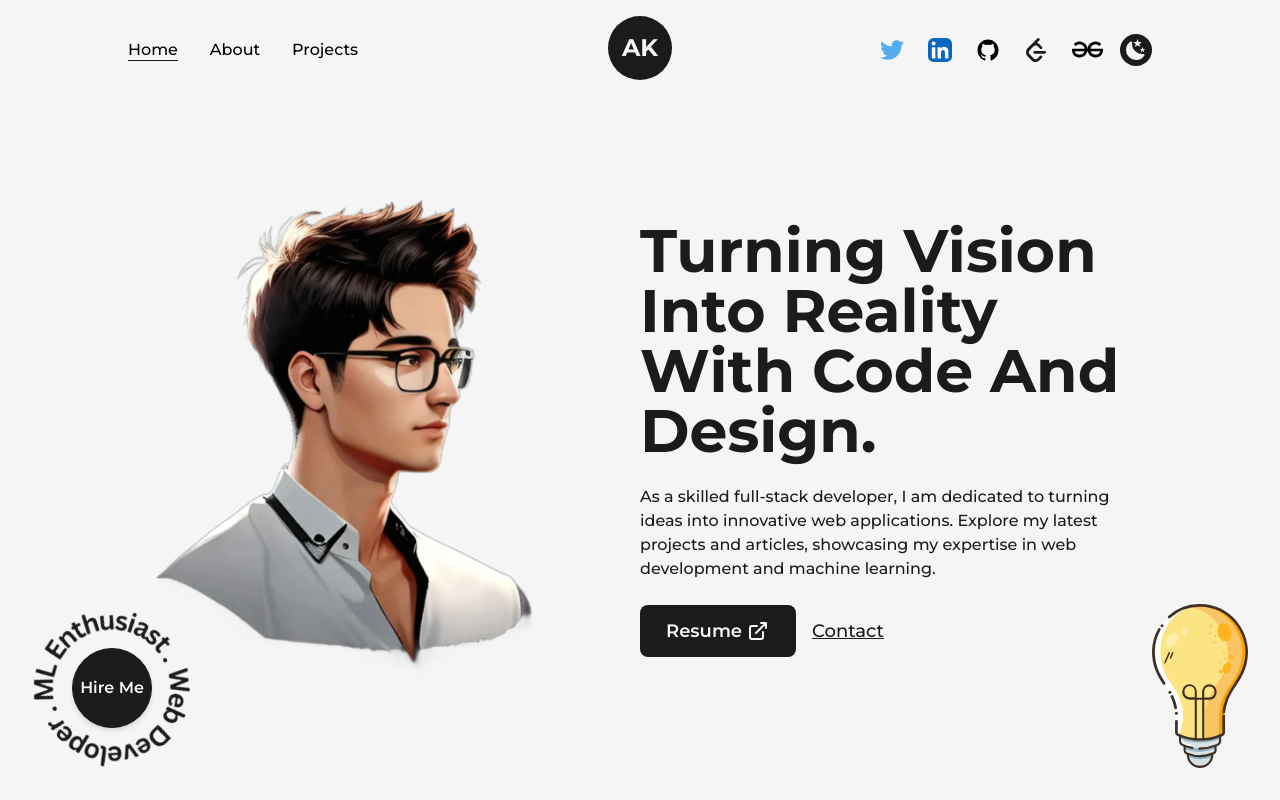
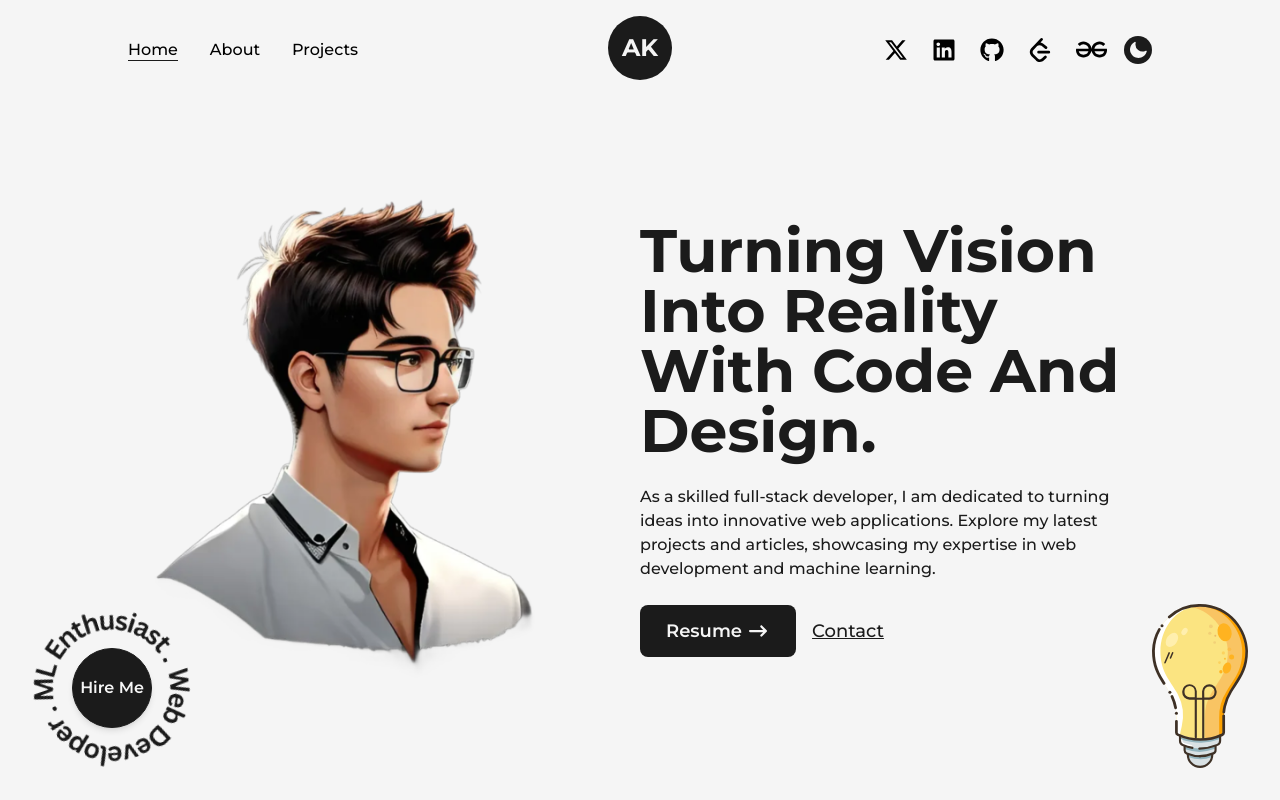
Before and after one commit to abhishekk-dev23/Portfolio, a Next.js app: page / in a window 1280 px wide. Shown: the top 800 px of the page. Built offline with nearby package versions, Linux system fonts and the light colour scheme.

Commit message:
some icons changed

```diff
--- a/src/app/page.js
+++ b/src/app/page.js
@@ -3,7 +3,7 @@ import Image from "next/image";
 import profilePic from "../../public/images/profile/developer.png";
 import AnimatedText from "@/components/AnimatedText";
 import Link from "next/link";
-import { LinkArrow } from "@/components/Icons";
+import { FaArrowRightLong } from "react-icons/fa6";
 import HireMe from "@/components/HireMe";
 import LightBulb from "../../public/images/svgs/miscellaneous_icons_1.svg";
 import TransitionEffect from "@/components/TransitionEffect";
@@ -43,7 +43,8 @@ export default function Home() {
                                     className="flex items-center bg-dark text-light p-2.5 px-6 rounded-lg text-lg font-semibold hover:bg-light hover:text-dark border-2 border-solid border-transparent hover:border-dark dark:text-dark dark:bg-light hover:dark:bg-dark hover:dark:text-light hover:dark:border-light md:p-2 md:px-4 md:text-base"
                                     prefetch={false}
                                 >
-                                    Resume <LinkArrow className={"w-6 ml-1"} />
+                                    Resume{" "}
+                                    <FaArrowRightLong className="w-6 ml-1" />
                                 </Link>
                                 <Link
                                     href="mailto:abhishek.web.kr@gmail.com"
--- a/src/components/NavBar.js
+++ b/src/components/NavBar.js
@@ -2,17 +2,12 @@
 import React, { useState } from "react";
 import Link from "next/link";
 import { SiGeeksforgeeks } from "react-icons/si";
+import { FaGithub, FaLinkedin } from "react-icons/fa";
+import { FaXTwitter } from "react-icons/fa6";
+import { HiMiniMoon, HiMiniSun } from "react-icons/hi2";
 import Logo from "./Logo";
 import { usePathname } from "next/navigation";
-import {
-    TwitterIcon,
-    LinkedInIcon,
-    GithubIcon,
-    LeetcodeIcon,
-    SunIcon,
-    MoonIcon,
-    GeeksForGeeksIcon,
-} from "./Icons";
+import { SiLeetcode } from "react-icons/si";
 import { motion } from "framer-motion";
 import useThemeSwitcher from "./hooks/useThemeSwitcher";
 import { useRouter } from "next/navigation";
@@ -101,7 +96,7 @@ const NavBar = () => {
                         className="w-6 mr-3"
                         aria-label="Twitter"
                     >
-                        <TwitterIcon />
+                        <FaXTwitter className="w-full h-full" />
                     </motion.a>
                     <motion.a
                         href="https://www.linkedin.com/in/abhi-web-kr/"
@@ -111,7 +106,7 @@ const NavBar = () => {
                         className="w-6 mx-3"
                         aria-label="LinkedIn"
                     >
-                        <LinkedInIcon />
+                        <FaLinkedin className="w-full h-full" />
                     </motion.a>
                     <motion.a
                         href="https://github.com/abhi-web-kr"
@@ -121,7 +116,7 @@ const NavBar = () => {
                         className="w-6 mx-3"
                         aria-label="Github"
                     >
-                        <GithubIcon />
+                        <FaGithub className="w-full h-full" />
                     </motion.a>
                     <motion.a
                         href="https://leetcode.com/u/abhi-web-kr/"
@@ -131,7 +126,7 @@ const NavBar = () => {
                         className="w-6 mx-3 fill-dark dark:fill-light rounded-full"
                         aria-label="Leetcode"
                     >
-                        <LeetcodeIcon />
+                        <SiLeetcode className="w-full h-full" />
                     </motion.a>
 
                     <motion.a
@@ -142,8 +137,7 @@ const NavBar = () => {
                         className="w-6 mx-3 fill-dark dark:fill-light"
                         aria-label="GeeksForGeeks"
                     >
-                        <SiGeeksforgeeks className="w-[35px] h-[35px] pr-[4px]"/>
-
+                        <SiGeeksforgeeks className="w-[35px] h-[35px] pr-[4px]" />
                     </motion.a>
 
                     <button
@@ -154,9 +148,9 @@ const NavBar = () => {
                         aria-label={`${"mode" === "light" ? "light" : "dark"} mode`}
                     >
                         {mode === "dark" ? (
-                            <SunIcon className={"fill-dark"} />
+                            <HiMiniSun className="w-5 h-5" />
                         ) : (
-                            <MoonIcon className={"fill-dark"} />
+                            <HiMiniMoon className="w-5 h-5" />
                         )}
                     </button>
                 </nav>
@@ -196,7 +190,7 @@ const NavBar = () => {
                             className="w-6 mr-3 sm:mr-1"
                             aria-label="Twitter"
                         >
-                            <TwitterIcon />
+                            <FaXTwitter className="w-full h-full" />
                         </motion.a>
                         <motion.a
                             href="https://www.linkedin.com/in/abhi-web-kr/"
@@ -206,7 +200,7 @@ const NavBar = () => {
                             className="w-6 mx-3 sm:mx-1"
                             aria-label="LinkedIn"
                         >
-                            <LinkedInIcon />
+                            <FaLinkedin className="w-full h-full" />
                         </motion.a>
                         <motion.a
                             href="https://github.com/abhi-web-kr"
@@ -216,7 +210,7 @@ const NavBar = () => {
                             className="w-6 mx-3 bg-light rounded-full dark:bg-dark sm:mx-1"
                             aria-label="Github"
                         >
-                            <GithubIcon />
+                            <FaGithub className="w-full h-full" />
                         </motion.a>
                         <motion.a
                             href="https://leetcode.com/u/abhi-web-kr/"
@@ -226,7 +220,7 @@ const NavBar = () => {
                             className="w-6 mx-3 fill-light dark:fill-dark rounded-full sm:mx-1"
                             aria-label="Leetcode"
                         >
-                            <LeetcodeIcon />
+                            <SiLeetcode className="w-full h-full" />
                         </motion.a>
                         <motion.a
                             href="https://www.geeksforgeeks.org/profile/obishake?tab=activity"
@@ -236,7 +230,7 @@ const NavBar = () => {
                             className="w-6 mx-3 sm:mx-1 fill-light dark:fill-dark"
                             aria-label="Geeksforgeeks"
                         >
-                            <SiGeeksforgeeks className="w-[35px] h-[35px] dark:text-black text-white  pr-[7px]"/>
+                            <SiGeeksforgeeks className="w-[35px] h-[35px] dark:text-black text-white  pr-[7px]" />
                         </motion.a>
                         <button
                             onClick={() => {
@@ -246,9 +240,9 @@ const NavBar = () => {
                             aria-label={`${"mode" === "light" ? "light" : "dark"} mode`}
                         >
                             {mode === "dark" ? (
-                                <SunIcon className={"fill-dark"} />
+                                <HiMiniSun className="w-5 h-5" />
                             ) : (
-                                <MoonIcon className={"fill-dark"} />
+                                <HiMiniMoon className="w-5 h-5" />
                             )}
                         </button>
                     </nav>
--- a/src/components/Project.js
+++ b/src/components/Project.js
@@ -1,39 +1,68 @@
-'use client'
+"use client";
 
 import Link from "next/link";
 import { motion } from "framer-motion";
 import Image from "next/image";
-import { GithubIcon } from "./Icons";
+import { FaGithub } from "react-icons/fa";
 
 const FramerImage = motion(Image);
 
-const Project = ({title, type, img, link, github}) => {
+const Project = ({ title, type, img, link, github }) => {
     const hasImage = Boolean(img);
 
     return (
-        <article className='w-full flex flex-col items-center justify-between rounded-2xl border border-solid border-dark bg-light p-6 relative dark:bg-dark dark:border-light xs:p-4'>
-            <div className='absolute top-0 -right-3 -z-10 w-[101%] h-[103%] rounded-[2rem] bg-dark rounded-br-3xl dark:bg-light md:-right-2 md:w-[101%] xs:h-[102%] xs:rounded-[1.5rem]'/>
+        <article className="w-full flex flex-col items-center justify-between rounded-2xl border border-solid border-dark bg-light p-6 relative dark:bg-dark dark:border-light xs:p-4">
+            <div className="absolute top-0 -right-3 -z-10 w-[101%] h-[103%] rounded-[2rem] bg-dark rounded-br-3xl dark:bg-light md:-right-2 md:w-[101%] xs:h-[102%] xs:rounded-[1.5rem]" />
             {hasImage && (
-                <Link href={link} target="_blank" className='w-full cursor-pointer overflow-hidden rounded-lg'>
-                    <FramerImage src={img} alt={title} className="w-full h-auto" whileHover={{scale:1.05}} transition={{duration:0.2}} priority sizes="(max-width: 768px) 100vw, (max-width: 1200px) 50px, 50px"/>
+                <Link
+                    href={link}
+                    target="_blank"
+                    className="w-full cursor-pointer overflow-hidden rounded-lg"
+                >
+                    <FramerImage
+                        src={img}
+                        alt={title}
+                        className="w-full h-auto"
+                        whileHover={{ scale: 1.05 }}
+                        transition={{ duration: 0.2 }}
+                        priority
+                        sizes="(max-width: 768px) 100vw, (max-width: 1200px) 50px, 50px"
+                    />
                 </Link>
             )}
-            <div className='w-full flex flex-col items-start justify-between mt-4'>
-                <span className='text-primary dark:text-primaryDark font-medium text-xl lg:text-lg md:text-base'>{type}</span>
-                <Link href={link} target='_blank' className='hover:underline underline-offset-2'>
-                    <h2 className='my-2 w-full text-left text-3xl font-bold dark:text-light lg:text-2xl '>{title}</h2>
+            <div className="w-full flex flex-col items-start justify-between mt-4">
+                <span className="text-primary dark:text-primaryDark font-medium text-xl lg:text-lg md:text-base">
+                    {type}
+                </span>
+                <Link
+                    href={link}
+                    target="_blank"
+                    className="hover:underline underline-offset-2"
+                >
+                    <h2 className="my-2 w-full text-left text-3xl font-bold dark:text-light lg:text-2xl ">
+                        {title}
+                    </h2>
                 </Link>
-                <div className='w-full mt-2 flex items-center justify-between'>
-                    <Link href={link} target='_blank' className='text-lg font-semibold underline md:text-base'>
+                <div className="w-full mt-2 flex items-center justify-between">
+                    <Link
+                        href={link}
+                        target="_blank"
+                        className="text-lg font-semibold underline md:text-base"
+                    >
                         Visit
                     </Link>
-                    <Link href={github} target='_blank' className='w-8 md:w-6' aria-label='Github'>
-                        {" "}<GithubIcon/>{" "}
+                    <Link
+                        href={github}
+                        target="_blank"
+                        className="w-8 md:w-6"
+                        aria-label="Github"
+                    >
+                        <FaGithub className="w-full h-full" />
                     </Link>
                 </div>
             </div>
         </article>
-    )
-}
+    );
+};
 
 export default Project;
```
Also changed, not shown: src/components/FeaturedProject.js (+49 -18 lines), package.json (indentation only).
